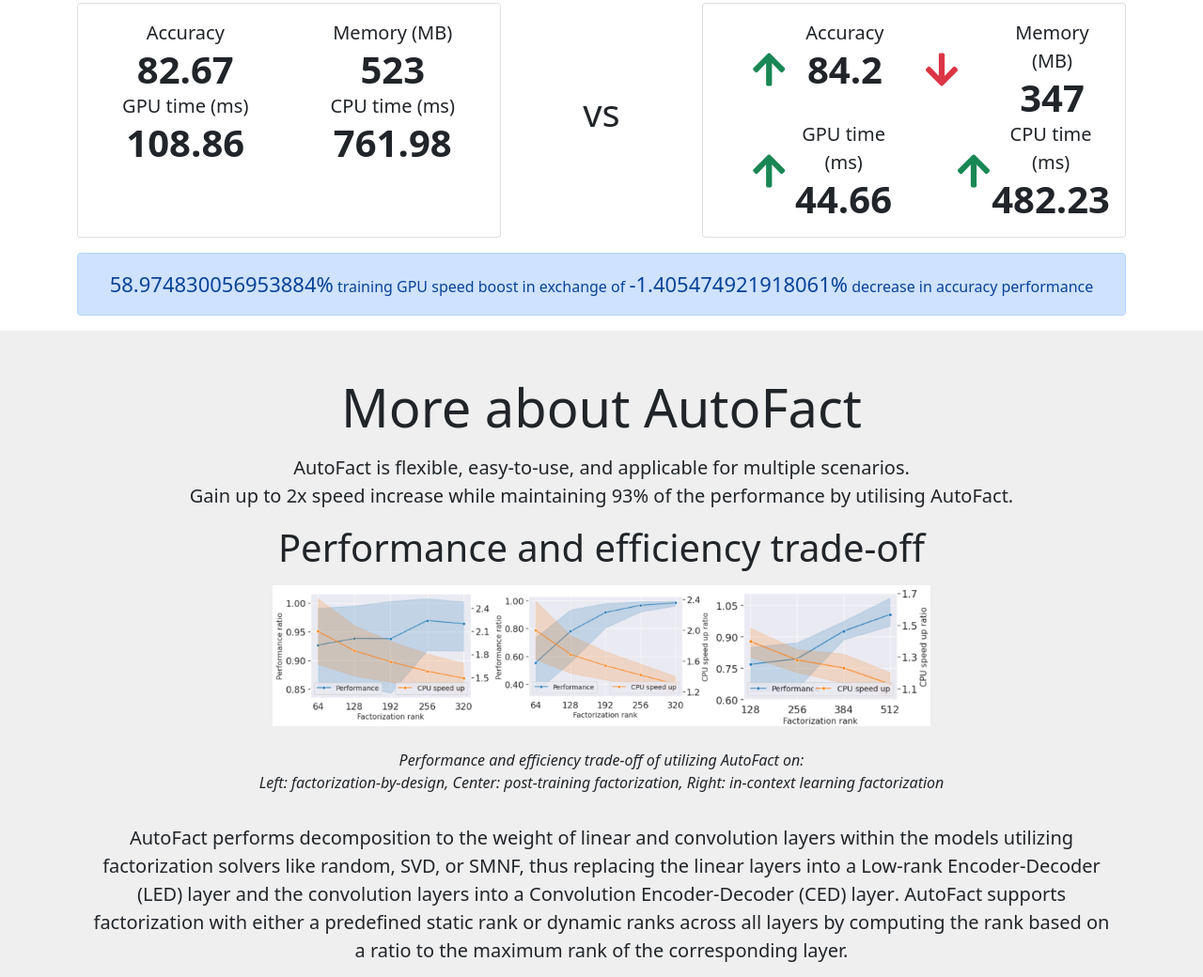
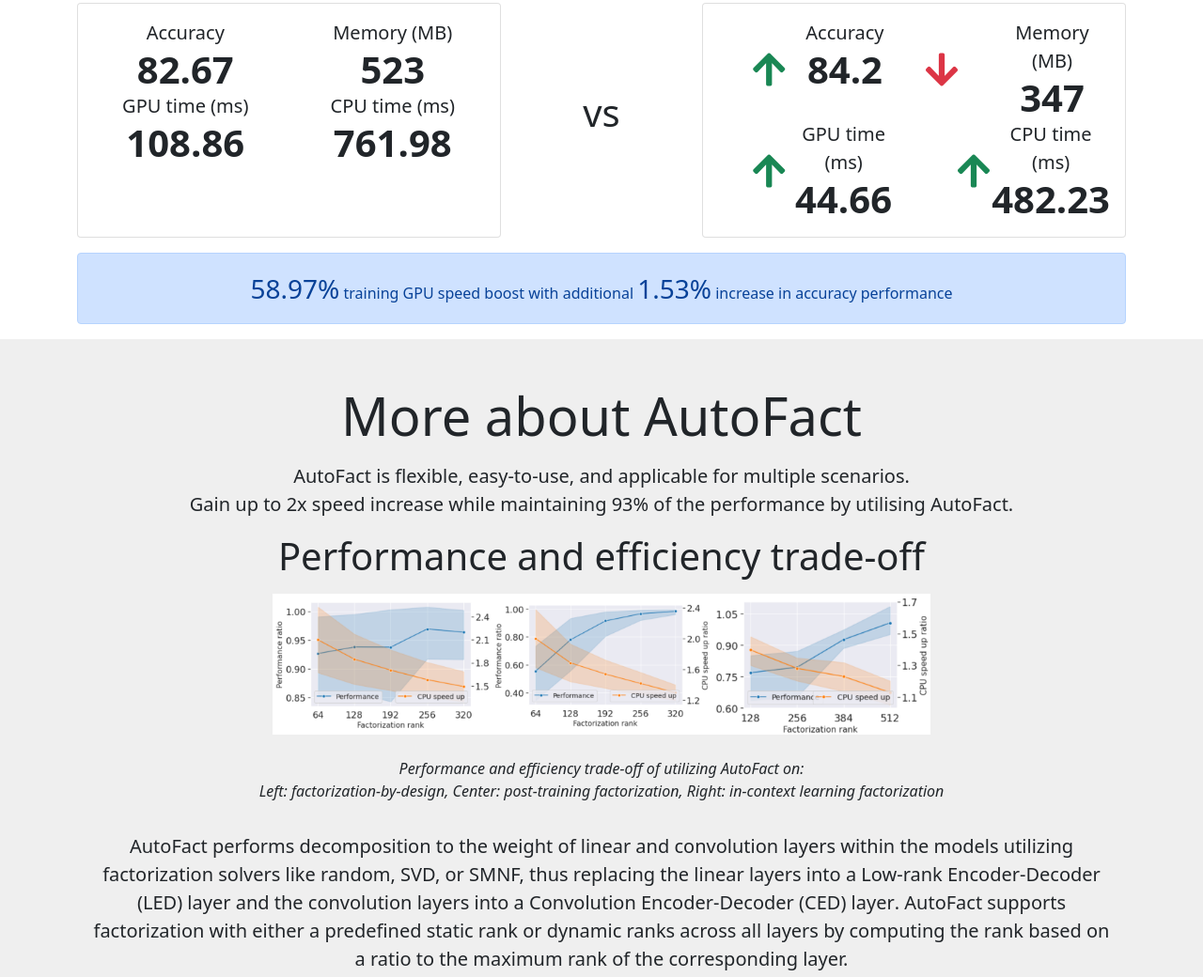
Before and after one commit to SamuelCahyawijaya/greenformer-demo, a plain HTML site: page index.html in a window 1280 px wide. Shown: the part 1288-2328 px from the top of the page at 94% size. Drawn offline with nearby package versions, Linux system fonts and the light colour scheme.

Commit message:
update blue box message

```diff
--- a/index.html
+++ b/index.html
@@ -173,10 +173,28 @@
                 }
 
                 speed_margin_span = document.getElementById("speed_margin");
-                speed_margin_span.textContent = (gpu_ori - gpu_fact) * 100 / gpu_ori + "%"
+                speed_margin = (Math.round((gpu_ori - gpu_fact) * 10000 / gpu_ori) / 100)
+                if (speed_margin < 0){
+                    $('#speed_sign').text('reduction')
+                } else {
+                    $('#speed_sign').text('boost')
+                }
+                speed_margin_span.textContent = Math.abs(speed_margin) + "%"
 
                 performance_margin_span = document.getElementById("performance_margin");
-                performance_margin_span.textContent = (acc_ori - acc_fact) * 100 / gpu_ori + "%"
+                performance_margin = (Math.round((acc_ori - acc_fact) * 100) / 100)
+                if (performance_margin < 0){
+                    $('#performance_sign').text('increase')
+                } else {
+                    $('#performance_sign').text('decrease')
+                }
+                performance_margin_span.textContent = Math.abs(performance_margin) + "%"
+
+                if ((speed_margin > 0) & (performance_margin < 0)){
+                    $('#trade-off').text('with additional')
+                } else {
+                    $('#trade-off').text('in exchange of')
+                }
 
                 console.log(gpu_fact)
 
@@ -387,7 +405,7 @@
                                             <p>model = <span style="color:rgb(255, 241, 161)">load_model</span>(<span class="model_type" style="color:rgb(211, 238, 61)">'transformer'</span>)</p>
                                             <p id="pre_training_autofact_model">model = <span style="color:orange">auto_fact</span>(<span style="color:rgb(90, 223, 247)">module</span>=<span style="color:rgb(211, 238, 61)">model</span>, <span style="color:rgb(90, 223, 247)">rank</span>=<span id="rank_pre" style="color:rgb(211, 238, 61)">64</span>, <span style="color:rgb(90, 223, 247)">solver</span>=<span style="color:rgb(211, 238, 61)">'random'</span>, <span style="color:rgb(90, 223, 247)">num_iter</span>=<span id="num_iter" style="color:rgb(211, 238, 61)">50</span>, <span style="color:rgb(90, 223, 247)">submodules</span>=<span style="color:rgb(211, 238, 61)"><i>None</i></span>)</p>
                                             <p class="training_phase">model = <span style="color:rgb(255, 241, 161)">train</span>(<span style="color:rgb(211, 238, 61)">model</span>)</p>
-                                            <p id="submodule_call">submodules = <span style="color:rgb(255, 241, 161)">get_submodules</span>(<span style="color:rgb(211, 238, 61)">model</span>,<span class="model_type" style="color:rgb(90, 223, 247)">'bert-base'</span>)</p>
+                                            <p id="submodule_call">submodules = <span style="color:rgb(255, 241, 161)">get_submodules</span>(<span style="color:rgb(211, 238, 61)">model</span>,<span class="model_type" style="color:rgb(211, 238, 61)">'bert-base'</span>)</p>
                                             <p id="post_training_autofact_model">model = <span style="color:orange">auto_fact</span>(<span style="color:rgb(90, 223, 247)">module</span>=<span style="color:rgb(211, 238, 61)">model</span>, <span style="color:rgb(90, 223, 247)">rank</span>=<span id="rank_post" style="color:rgb(211, 238, 61)">64</span>, <span style="color:rgb(90, 223, 247)">solver</span>=<span id="solver" style="color:rgb(211, 238, 61)">'svd'</span>, <span style="color:rgb(90, 223, 247)">num_iter</span>=<span id="num_iter" style="color:rgb(211, 238, 61)">50</span>, <span style="color:rgb(90, 223, 247)">submodules</span>=<span id="submodule_param" style="color:rgb(211, 238, 61)"><i>None</i></span>)</p>
                                             <p>score = <span style="color:rgb(255, 241, 161)">predict</span>(<span style="color:rgb(211, 238, 61)">model</span>)</p>
                                         </div>
@@ -488,7 +506,7 @@
                         </div>
                     </div>
                     <div class="alert alert-primary text-center" role="alert">
-                        <span id="speed_margin" style="font-size: 22px;">50%</span> training GPU speed boost in exchange of <span id="performance_margin" style="font-size: 22px;">10%</span> decrease in accuracy performance
+                        <span id="speed_margin" style="font-size: 28px;">50%</span> training GPU speed <span id=speed_sign>boost</span> <span id="trade-off">in exchange of</span> <span id="performance_margin" style="font-size: 28px;">10%</span> <span id="performance_sign">decrease</span> in accuracy performance
                     </div>
                 </div>
             </div>
```
